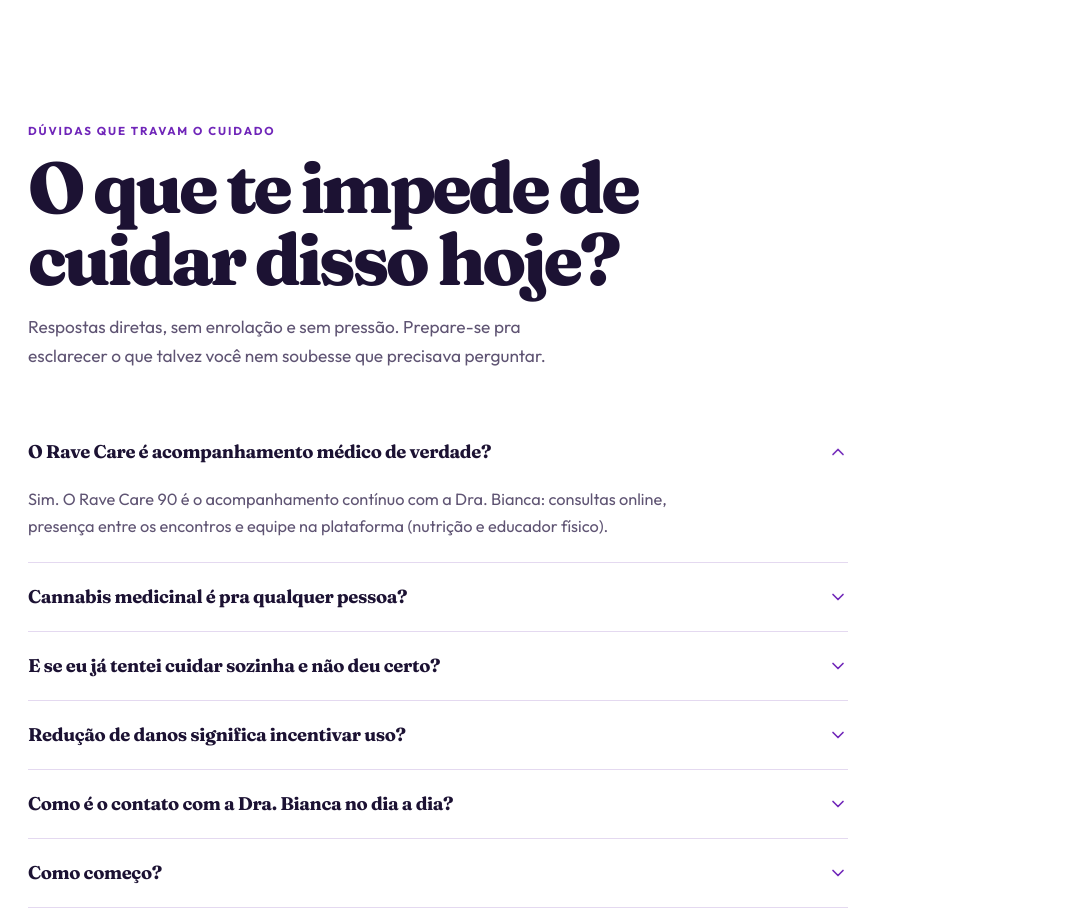
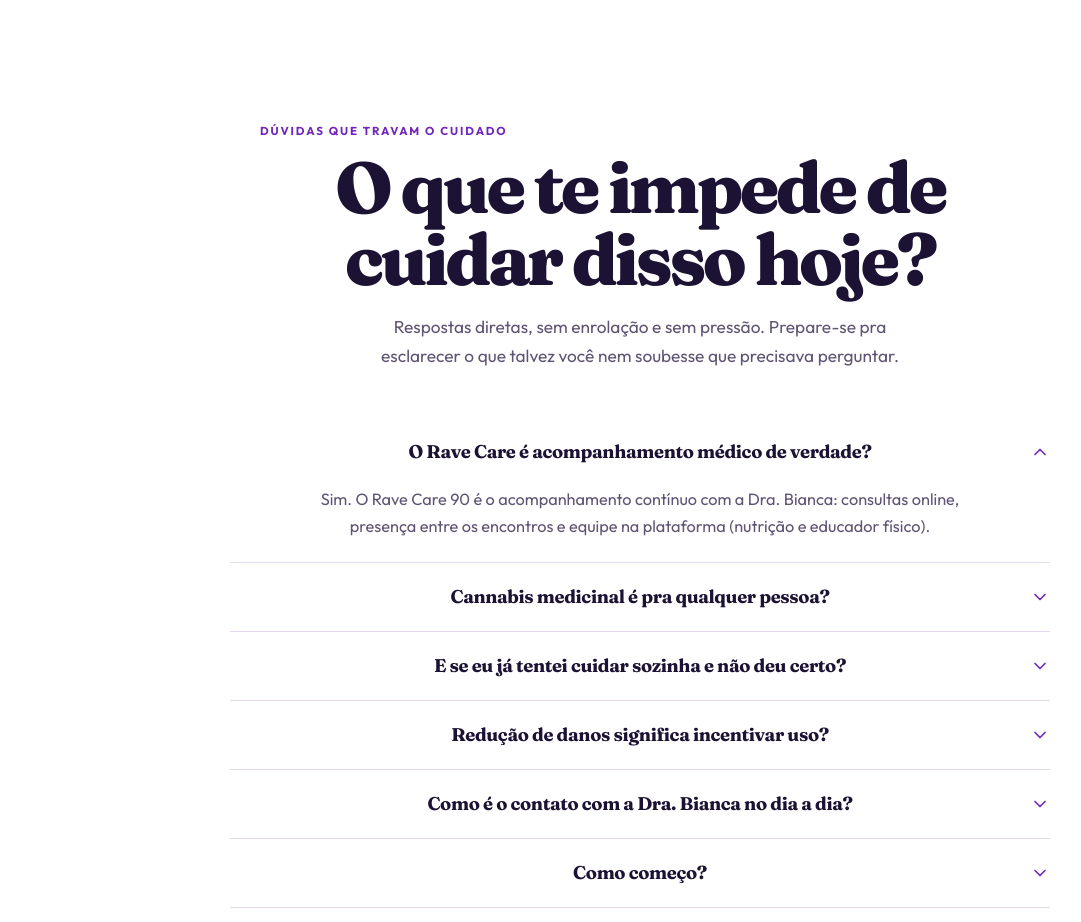
Before and after one commit to caiodasilvabatistadev-prog/RaveCare90, a React (Vite) app in the folder frontend/: page / in a window 1280 px wide. Shown: the part 6440-7362 px from the top of the page, without its empty margins (0-1081 px from the left). Built offline with nearby package versions, Linux system fonts and the light colour scheme.

Commit message:
style(frontend): center FAQ section content

```diff
--- a/frontend/src/styles/global.css
+++ b/frontend/src/styles/global.css
@@ -1021,26 +1021,40 @@
 
 /* FAQ */
 .faq { background: var(--color-surface); }
-.faq-list { display: grid; gap: 0; max-width: 820px; }
+.faq .section-heading {
+  max-width: 760px;
+  margin-inline: auto;
+  text-align: center;
+}
+.faq .section-description { margin-inline: auto; }
+.faq-list {
+  display: grid;
+  gap: 0;
+  width: min(100%, 820px);
+  margin-inline: auto;
+}
 .faq-item {
   border-bottom: 1px solid var(--color-line);
 }
 .faq-trigger {
+  position: relative;
   width: 100%;
   display: flex;
   align-items: center;
-  justify-content: space-between;
+  justify-content: center;
   gap: 16px;
   padding: 22px 0;
   border: 0;
   background: transparent;
-  text-align: left;
+  text-align: center;
   cursor: pointer;
   color: var(--color-text);
   font: 700 1.15rem / 1.3 var(--font-display);
   letter-spacing: -0.02em;
 }
 .faq-trigger svg {
+  position: absolute;
+  right: 0;
   flex: 0 0 auto;
   color: var(--color-primary);
   transition: transform 0.25s ease;
@@ -1049,9 +1063,11 @@
 .faq-answer {
   margin: 0 0 22px;
   max-width: 640px;
+  margin-inline: auto;
   color: var(--color-text-muted);
   font-size: 1.02rem;
   line-height: 1.65;
+  text-align: center;
   animation: rise-in 0.35s ease both;
 }
 
```
